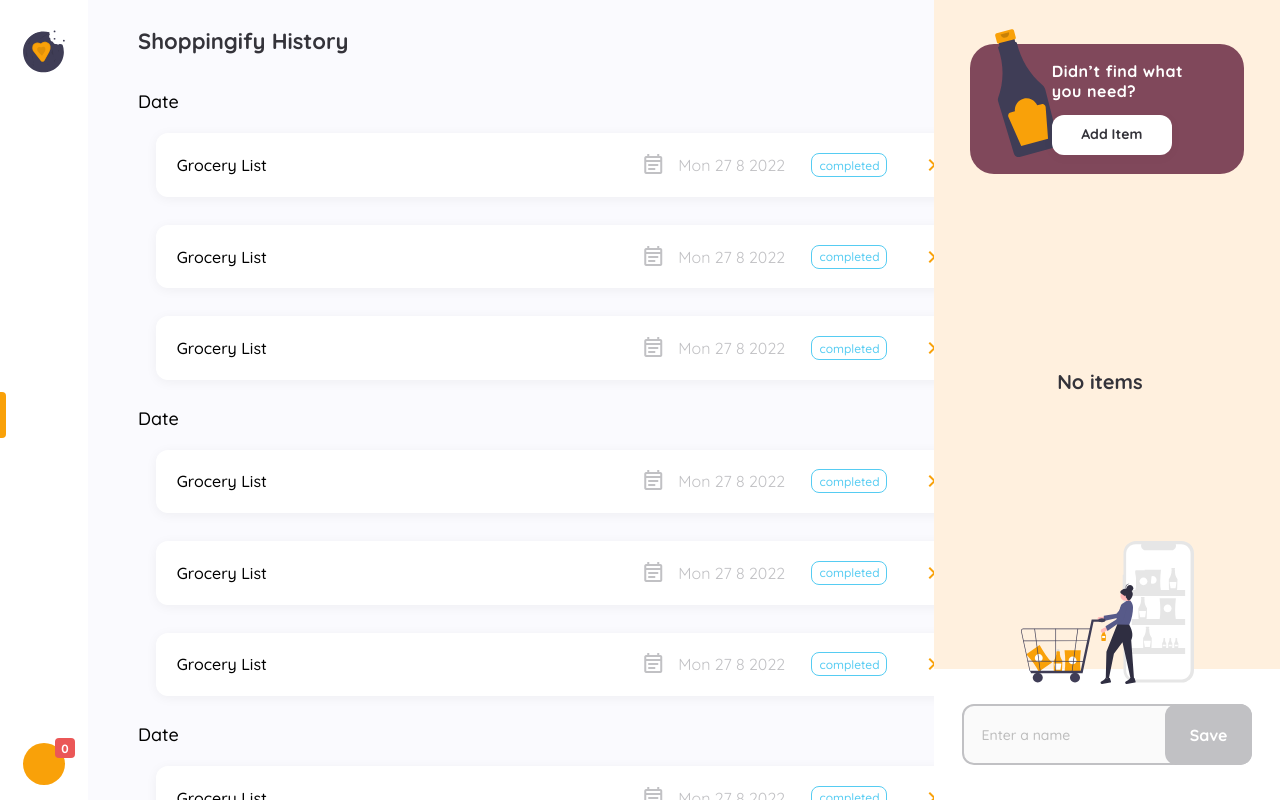
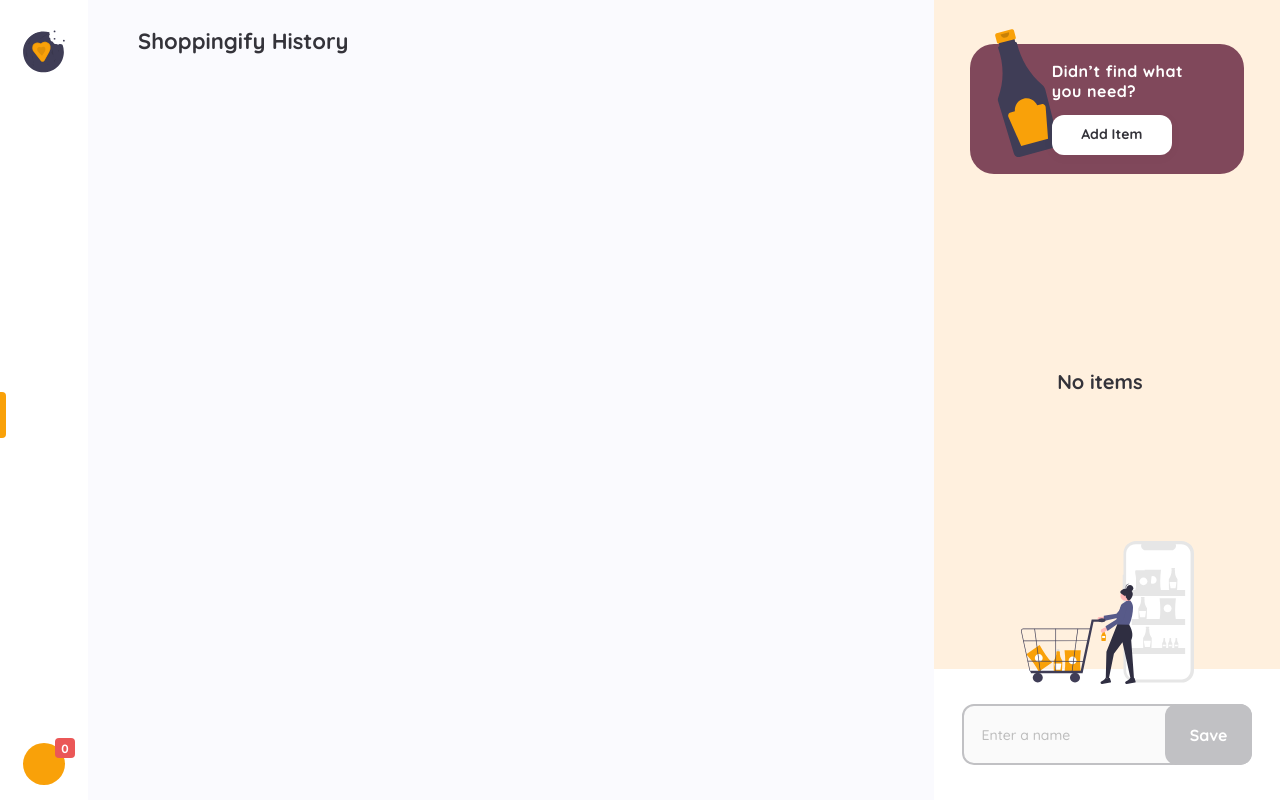
Before and after one commit to Leninner/shoppingify-list, a React (Create React App) app: page /history in a window 1280 px wide. Built offline with nearby package versions, Linux system fonts and the light colour scheme.

Commit message:
Added solution for add yo history lists canceled and completed

```diff
--- a/src/actions/index.jsx
+++ b/src/actions/index.jsx
@@ -70,7 +70,7 @@
   });
 };
 
-export const AddToHistory = () => async (dispatch, getState) => {
+export const AddToHistory = (isCompleted) => async (dispatch, getState) => {
   const { shoppingCart, shoppingListName } = getState().shoppingCartReducer;
 
   const newShoppingCart = JSON.parse(JSON.stringify(shoppingCart));
@@ -80,6 +80,7 @@
     payload: {
       shoppingCart: newShoppingCart,
       shoppingListName,
+      isCompleted,
     },
   });
 
--- a/src/components/AddItemButton/index.jsx
+++ b/src/components/AddItemButton/index.jsx
@@ -62,7 +62,7 @@
 
   const handleCompleteList = () => {
     console.log(AddToHistory);
-    AddToHistory();
+    AddToHistory(true);
   };
 
   return (
--- a/src/components/HistoryListInfo/index.jsx
+++ b/src/components/HistoryListInfo/index.jsx
@@ -1,29 +1,29 @@
 import { StyledItemsCategoryInfo, TitleCategory, CategoryContainer } from './styles';
 import { ListInfo } from '../ListInfo';
+import { useSelector } from 'react-redux';
+import React from 'react';
 
 export const HistoryListInfo = () => {
+  const { historial } = useSelector((state) => state.historialReducer);
+
+  console.log(historial);
+
   return (
     <StyledItemsCategoryInfo>
-      <TitleCategory>Date</TitleCategory>
-      <CategoryContainer>
-        <ListInfo />
-        <ListInfo />
-        <ListInfo />
-      </CategoryContainer>
-
-      <TitleCategory>Date</TitleCategory>
-      <CategoryContainer>
-        <ListInfo />
-        <ListInfo />
-        <ListInfo />
-      </CategoryContainer>
-
-      <TitleCategory>Date</TitleCategory>
-      <CategoryContainer>
-        <ListInfo />
-        <ListInfo />
-        <ListInfo />
-      </CategoryContainer>
+      {historial.map((item) => {
+        console.log(item);
+        const { shoppingListName, id, shoppingList } = item;
+        return (
+          <React.Fragment key={id}>
+            <TitleCategory>{shoppingListName}</TitleCategory>
+            <CategoryContainer>
+              {shoppingList.map((itemFromList) => (
+                <ListInfo key={itemFromList.id} {...itemFromList} {...item} />
+              ))}
+            </CategoryContainer>
+          </React.Fragment>
+        );
+      })}
     </StyledItemsCategoryInfo>
   );
 };
--- a/src/components/ListInfo/index.jsx
+++ b/src/components/ListInfo/index.jsx
@@ -1,17 +1,17 @@
 import { ListInfoContainer, TitleList, Icon, ListState } from './styles';
 
-export const ListInfo = () => {
+export const ListInfo = ({ shoppingListName, isCompleted, dateCompleted }) => {
   return (
     <ListInfoContainer>
-      <TitleList>Grocery List</TitleList>
+      <TitleList>{shoppingListName}</TitleList>
       <div>
         <Icon className='material-icons-outlined' color='#C1C1C4'>
           event_note
         </Icon>
         <Icon color='#C1C1C4' marginLeft='13px'>
-          Mon 27 8 2022
+          {dateCompleted}
         </Icon>
-        <ListState>completed</ListState>
+        <ListState isCompleted={isCompleted}>{isCompleted ? 'completed' : 'canceled'}</ListState>
         <Icon className='material-icons-outlined' color='#F9A109' marginRight='24.04px'>
           chevron_right
         </Icon>
--- a/src/components/ListInfo/styles.js
+++ b/src/components/ListInfo/styles.js
@@ -29,17 +29,17 @@
 export const ListState = styled.div`
   width: 75.99px;
   height: 24px;
-  border: 1px solid #56ccf2;
   box-sizing: border-box;
   border-radius: 8px;
-  font-family: Quicksand;
   font-style: normal;
   font-weight: 500;
   font-size: 12px;
   line-height: 15px;
   padding: 4.26px 7.14px;
-  color: #56ccf2;
   margin: 0 32.7px 0 26.2px;
+
+  ${({ isCompleted }) =>
+    isCompleted ? `border: 1px solid #56ccf2;  color: #56ccf2;` : `border: 1px solid #EB5757;  color: #EB5757;`}
 `;
 
 export const Icon = styled.span`
--- a/src/components/ShoppingList/index.jsx
+++ b/src/components/ShoppingList/index.jsx
@@ -15,9 +15,10 @@
 export const ShoppingList = ({ shoppingCart }) => {
   const shoppingCartFiltered = shoppingCart.filter((value) => value.items.length > 0);
   const isEmpty = shoppingCartFiltered.length === 0;
+
   const { shoppingListName, isCompleting } = useSelector((state) => state.shoppingCartReducer);
   const [edit, setEdit] = useState(false);
-  const [listName, setListName] = useState(shoppingListName);
+  const [listName = 'ListName', setListName] = useState(shoppingListName);
   const dispatch = useDispatch();
 
   const handleToggleEdit = () => {
@@ -50,7 +51,11 @@
         <ShoppingListContainer>
           <ToggleEditOrComplete>
             <ShoppingListTittle onClick={handleToggleEdit}>
-              <input type='text' value={listName || 'Leninner'} onChange={handleUpdateName} disabled={!edit} />
+              {edit ? (
+                <input type='text' value={listName} onChange={handleUpdateName} />
+              ) : (
+                <input type='text' value={shoppingListName} disabled />
+              )}
             </ShoppingListTittle>
             {!edit ? (
               <span className='material-icons' onClick={() => setEdit(true)}>
--- a/src/containers/ConfirmListPopup/index.jsx
+++ b/src/containers/ConfirmListPopup/index.jsx
@@ -1,5 +1,6 @@
 import { ConfirmListPopupWrapper, ConfirmListContainer, FeddbackButton } from './styles';
 import { useDispatch } from 'react-redux';
+import { AddToHistory } from '../../actions';
 
 export const ConfirmListPopup = () => {
   const dispatch = useDispatch();
@@ -13,6 +14,7 @@
   };
 
   const handleDeleteList = () => {
+    dispatch(AddToHistory(false));
     dispatch({
       type: 'DELETE_LIST',
     });
--- a/src/index.jsx
+++ b/src/index.jsx
@@ -4,9 +4,12 @@
 import { Provider } from 'react-redux';
 import { reducer } from './reducers';
 import thunk from 'redux-thunk';
-import { createStore, applyMiddleware } from 'redux';
+import { createStore, applyMiddleware, compose } from 'redux';
 
-const store = createStore(reducer, applyMiddleware(thunk));
+const store = createStore(
+  reducer,
+  compose(applyMiddleware(thunk), window.__REDUX_DEVTOOLS_EXTENSION__ && window.__REDUX_DEVTOOLS_EXTENSION__())
+);
 
 ReactDOM.render(
   <Provider store={store}>
--- a/src/reducers/historialReducer.js
+++ b/src/reducers/historialReducer.js
@@ -6,7 +6,7 @@
   const { type } = action;
 
   if (type === 'ADD_TO_HISTORY') {
-    const { shoppingCart, shoppingListName } = action.payload;
+    const { shoppingCart, shoppingListName, isCompleted } = action.payload;
 
     const shoppingCartFiltered = shoppingCart.filter((value) => value.items.length > 0);
 
@@ -14,6 +14,7 @@
       id: state.historial.length + 1,
       shoppingListName: shoppingListName,
       dateCompleted: new Date().toDateString(),
+      isCompleted: isCompleted,
       shoppingList: [...shoppingCartFiltered],
     };
 
--- a/src/reducers/shoppingCartReducer.js
+++ b/src/reducers/shoppingCartReducer.js
@@ -8,7 +8,7 @@
 } from '../types';
 
 const initialState = {
-  shoppingListName: '',
+  shoppingListName: 'List Name',
   isCompleting: false,
   isToCancel: false,
   shoppingCart: [
```
Also changed, not shown: 1 other file (tests, documents, lock files or other folders).
